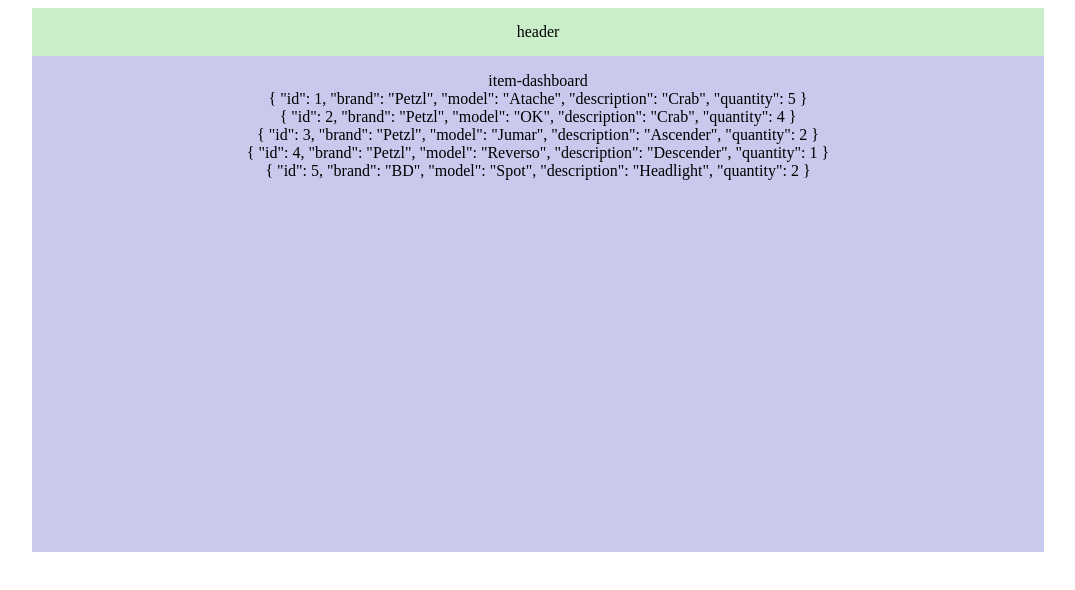
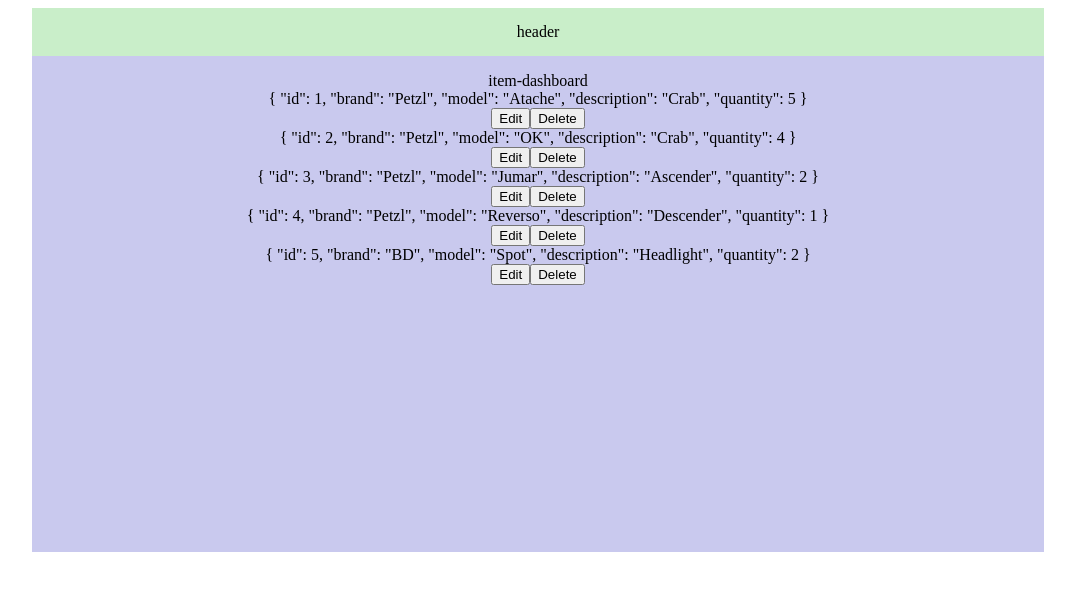
Before and after one commit to augustinasrce/VgtuTkWarehouseFront, an Angular app: page / in a window 1280 px wide. Shown: the top 590 px of the page, without its empty margins (102-1177 px from the left). Built offline with nearby package versions, Linux system fonts and the light colour scheme.

Commit message:
add edit and delete buttons

```diff
--- a/src/app/item-dashboard/components/item-detail/item-detail.component.ts
+++ b/src/app/item-dashboard/components/item-detail/item-detail.component.ts
@@ -1,4 +1,4 @@
-import { Component, Input } from "@angular/core";
+import { Component, Input, Output, EventEmitter } from "@angular/core";
 import { Item } from '../../models/item.interface';
 
 @Component({
@@ -8,10 +8,26 @@
     <div>
       {{detail | json}}
     </div>
+    <button (click)="onEdit()">Edit</button>
+    <button (click)="onDelete()">Delete</button>
   `,
 })
 export class ItemDetailComponent {
 
   @Input()
   detail: Item;
+
+  @Output()
+  edit: EventEmitter<Item> = new EventEmitter();
+
+  @Output()
+  delete: EventEmitter<Item> = new EventEmitter();
+
+  onEdit() {
+    this.edit.emit(this.detail);
+  }
+
+  onDelete() {
+    this.delete.emit(this.detail);
+  }
 }
--- a/src/app/item-dashboard/containers/item-dashboard/item-dashboard.component.ts
+++ b/src/app/item-dashboard/containers/item-dashboard/item-dashboard.component.ts
@@ -10,6 +10,8 @@
       <item-detail
         *ngFor="let item of items"
         [detail]="item"
+        (edit)="handleEdit($event)"
+        (delete)="handleDelete($event)"
         >
       </item-detail>
     </div>
@@ -57,4 +59,14 @@
       },
     ];
   }
+
+  handleEdit(item: Item) {
+    console.log("edit");
+    console.log(item);
+  }
+
+  handleDelete(item: Item) {
+    console.log("delete");
+    console.log(item);
+  }
 }
```
